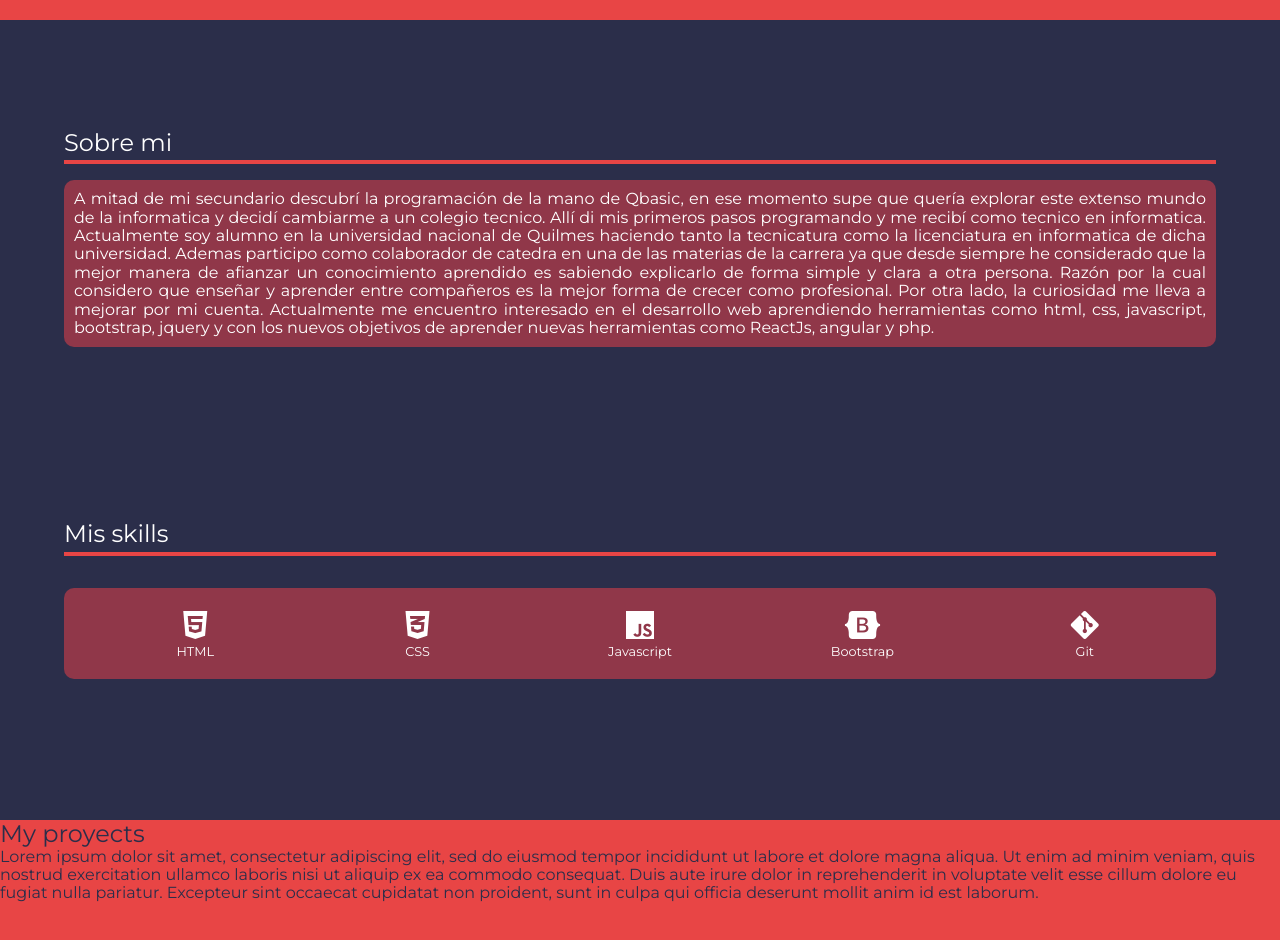
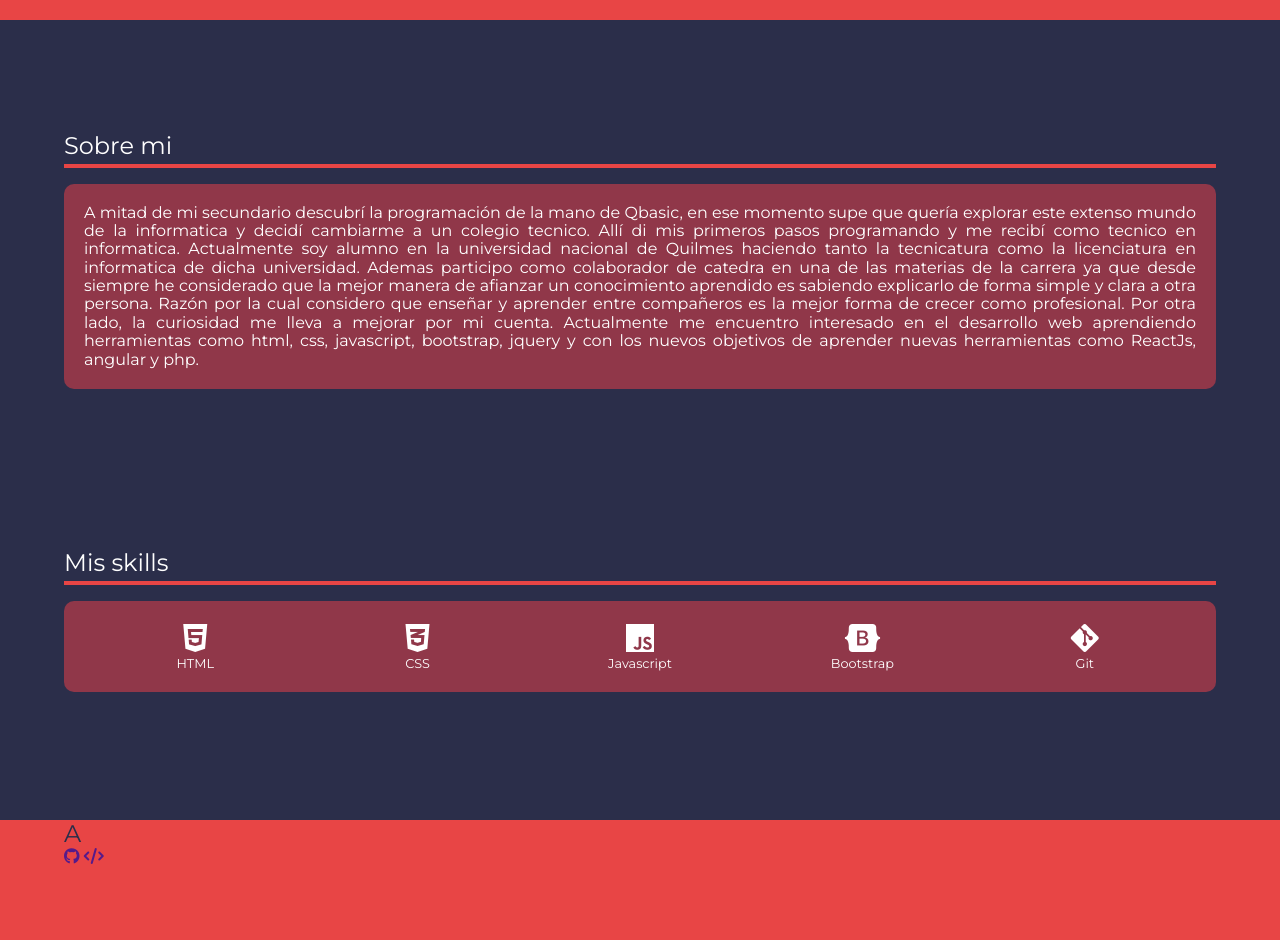
Before and after one commit to FerRomMu/Portfolio, a plain HTML site: page index.html in a window 1280 px wide. Shown: the part 780-1720 px from the top of the page. Drawn offline with Linux system fonts and the light colour scheme.

Commit message:
Cambios menores.

```diff
--- a/css/style.css
+++ b/css/style.css
@@ -86,7 +86,7 @@
   border-top-left-radius: 15px;
 }
 
-.main, .about__info, .about__skills {
+.main, .about__info, .about__skills, .proyects__wrapper {
   width: 90vw;
   margin: 0 auto;
 }
@@ -133,7 +133,7 @@
 }
 
 .about__info {
-  margin-bottom: 3em;
+  margin-bottom: 2rem;
 }
 
 .about__title {
@@ -142,8 +142,8 @@
 }
 
 .about__wrapper {
-  margin: 1em auto;
-  padding: 10px;
+  margin: 1rem auto;
+  padding: 20px;
   background-color: var(--dr-color);
   border-radius: 10px;
 }
@@ -154,7 +154,6 @@
 
 .about__skillsContainer {
   font-size: 2em;
-  padding: 20px;
   display: grid;
   grid-template-columns: repeat(5,1fr);
   text-align: center;
--- a/index.html
+++ b/index.html
@@ -14,19 +14,24 @@
   <link href="https://fonts.googleapis.com/css2?family=Montserrat:wght@300;400;600&display=swap" rel="stylesheet">
 </head>
 <body class="body">
+
+  <!--HEADER -->
   <a id="home"></a>
   <header class="header container--r">
+    <!--NAV-->
     <nav class="nav container--b">
       <div class="nav__brand">
         <h2 class="nav__logo">FR</h2>
       </div>
       <ul class="nav__menus">
-        <li class="nav__opt"><a class="nav__linkOpt" href="#home">Home</a></li>
-        <li class="nav__opt"><a class="nav__linkOpt" href="#aboutme">About me</a></li>
-        <li class="nav__opt"><a class="nav__linkOpt" href="#proyects">My proyects</a></li>
-        <li class="nav__opt"><a class="nav__linkOpt" href="#contact">Contact me</a></li>
+        <li class="nav__opt"><a class="nav__linkOpt" href="#home">Inicio</a></li>
+        <li class="nav__opt"><a class="nav__linkOpt" href="#aboutme">Sobre mi</a></li>
+        <li class="nav__opt"><a class="nav__linkOpt" href="#proyects">Mis proyectos</a></li>
+        <li class="nav__opt"><a class="nav__linkOpt" href="#contact">Contactame</a></li>
       </ul>
     </nav>
+
+    <!--Pantalla principal-->
     <main class="main container--r">
       <div class="main__info-wrap">
         <h1 class="main__title"><span class="main__title--big">¡Hola!</span><br> Soy <strong>Fernando</strong> Romero</h1>
@@ -40,8 +45,10 @@
     </main>
   </header>
 
+  <!--ABOUT ME-->
   <a id="aboutme"></a>
   <section class="about container--b">
+    <!--TEXTO SOBRE MI-->
     <article class= "about__info">
       <div class="about__title"><h2>Sobre mi</h2></div>
       <p class="about__text about__wrapper">A mitad de mi secundario descubrí la programación de la mano de Qbasic, en ese momento supe que quería explorar este extenso mundo de la informatica y decidí cambiarme a un
@@ -52,6 +59,8 @@
       Actualmente me encuentro interesado en el desarrollo web aprendiendo herramientas como html, css, javascript, bootstrap, jquery y con los nuevos objetivos de aprender
       nuevas herramientas como ReactJs, angular y php.</p>
     </article>
+
+    <!--SKILLS-->
     <article class="about__skills">
       <div class="about__title"><h2>Mis skills</h2></div>
       <div class="about__skillsContainer about__wrapper">
@@ -79,12 +88,29 @@
     </article>
   </section>
 
+  <!--PROYECTOS -->
   <a id="proyects"></a>
   <section class="proyects container--r">
-    <h2>My proyects</h2>
-    <p>Lorem ipsum dolor sit amet, consectetur adipiscing elit, sed do eiusmod tempor incididunt ut labore et dolore magna aliqua. Ut enim ad minim veniam, quis nostrud exercitation ullamco laboris nisi ut aliquip ex ea commodo consequat. Duis aute irure dolor in reprehenderit in voluptate velit esse cillum dolore eu fugiat nulla pariatur. Excepteur sint occaecat cupidatat non proident, sunt in culpa qui officia deserunt mollit anim id est laborum.</p>
+    <!--PROYECTO UNO a UNO en cada article-->
+    <div class="proyects__wrapper">
+      <article class="proyects__proyect">
+        <div class="proyects__img"></div>
+        <div class="proyects__title">
+          <h2>A</h2>
+        </div>
+        <div class="proyects__links">
+          <a href="">
+            <i class="fab fa-github"></i>
+          </a>
+          <a href="">
+            <i class="fas fa-code"></i>
+          </a>
+        </div>
+      </article>
+    </div>
   </section>
 
+  <!--CONTACTO-->
   <a id="contact"></a>
   <section class="contact container--b">
     <h2>contact me</h2>
```
